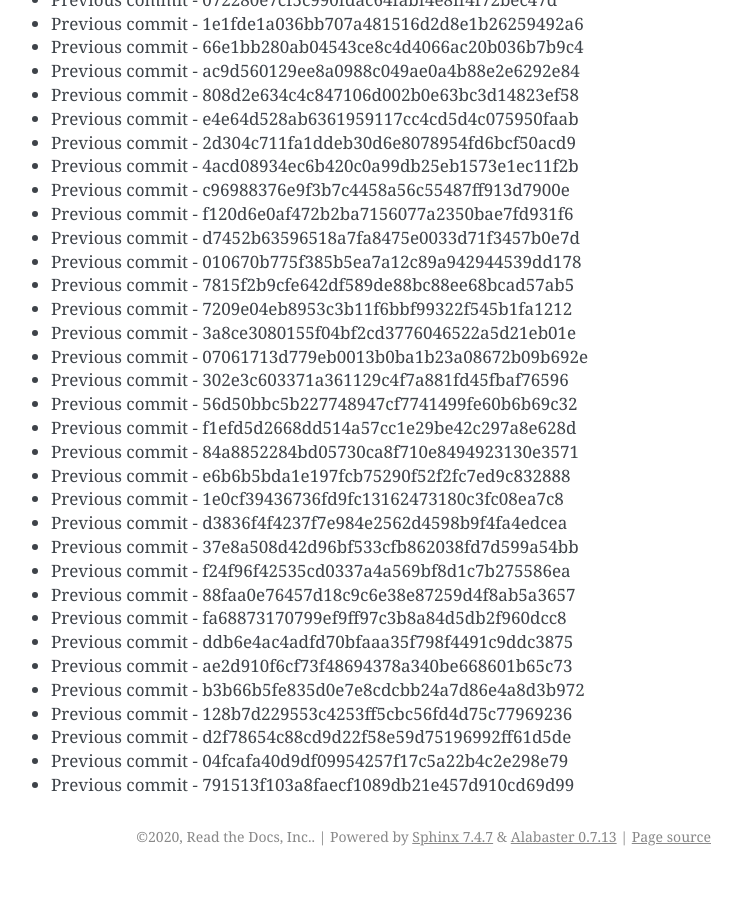
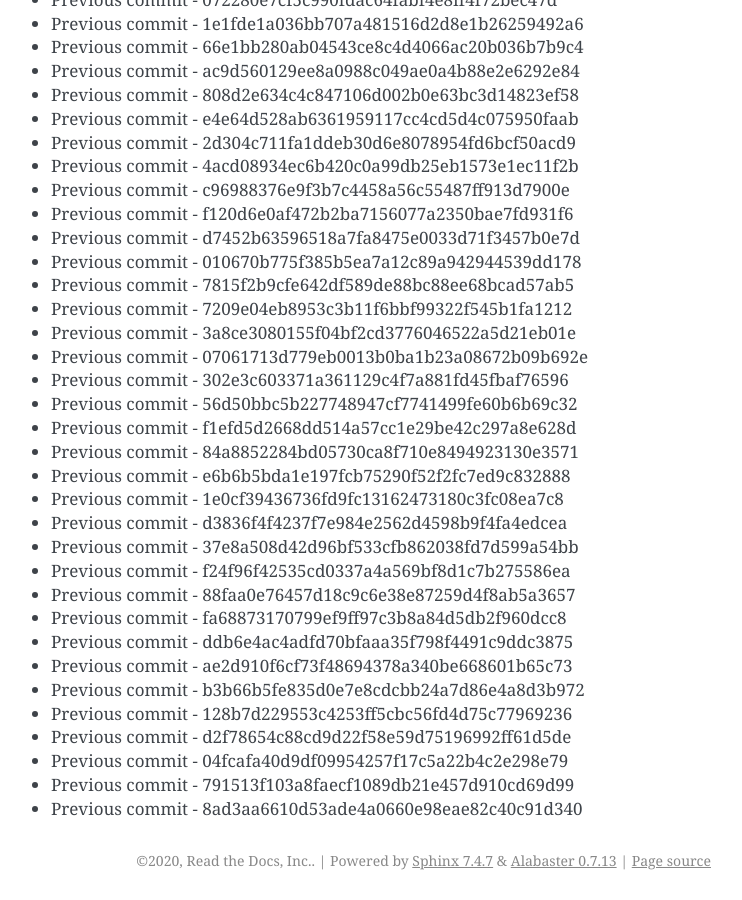
Before and after one commit to readthedocs/rtd-git-stresstest, a Sphinx documentation site: the page built from docs/updates.rst, in a window 1280 px wide and 900 px high, scrolled down 38707 px. Shown: the whole window, without its empty margins (399-1141 px from the left). Built offline with Sphinx 7.4.7, drawn with Linux system fonts in a browser that asks for light colours; before the commit the page ends 39583 px from its top, so only the background shows below that.

Commit message:
Generating commit from previous: 8ad3aa6610d53ade4a0660e98eae82c40c91d340

```diff
--- a/docs/updates.rst
+++ b/docs/updates.rst
@@ -1658,3 +1658,4 @@ It can be tested for any performance characteristics.
 * Previous commit - d2f78654c88cd9d22f58e59d75196992ff61d5de
 * Previous commit - 04fcafa40d9df09954257f17c5a22b4c2e298e79
 * Previous commit - 791513f103a8faecf1089db21e457d910cd69d99
+* Previous commit - 8ad3aa6610d53ade4a0660e98eae82c40c91d340
```
